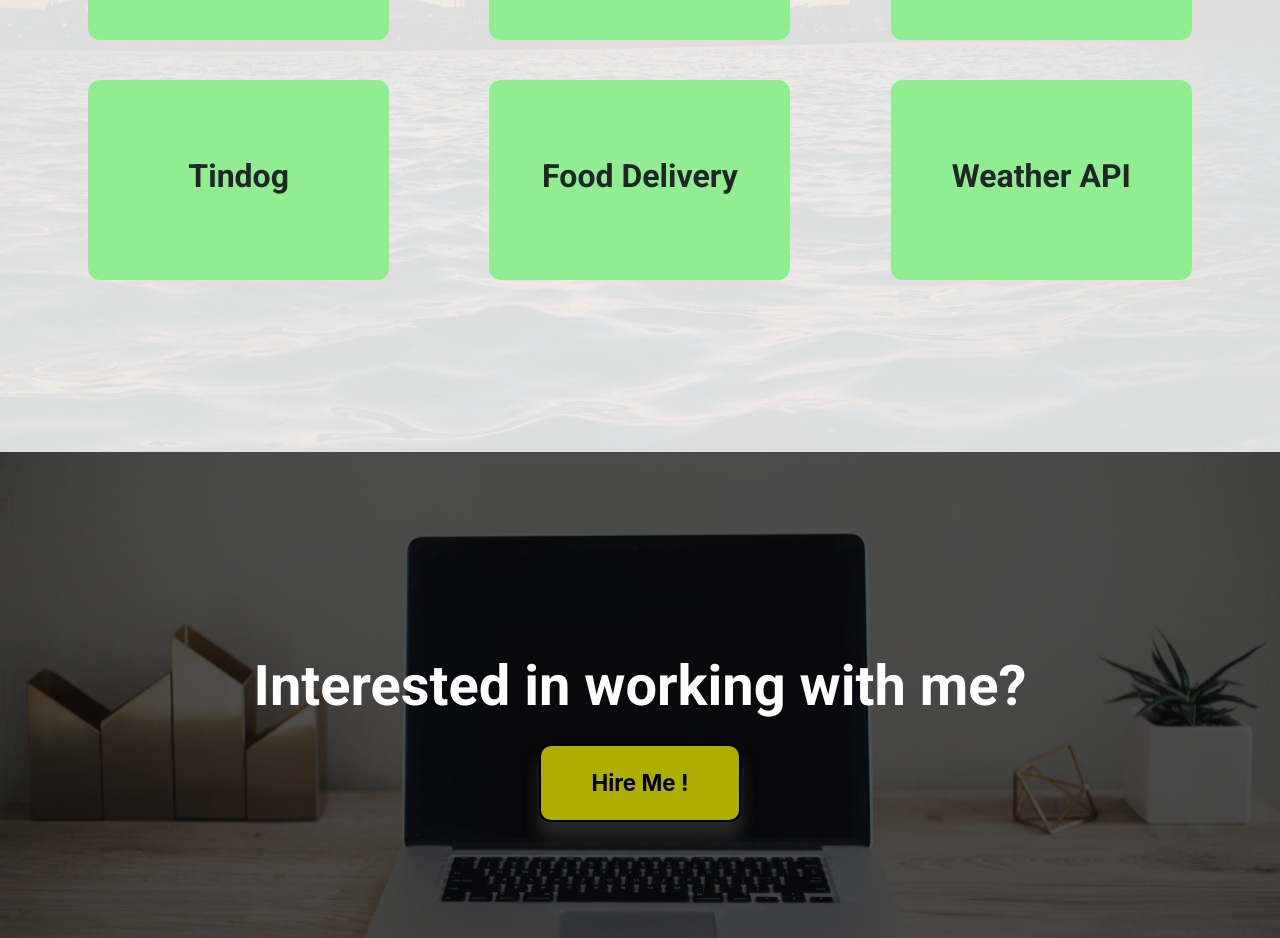
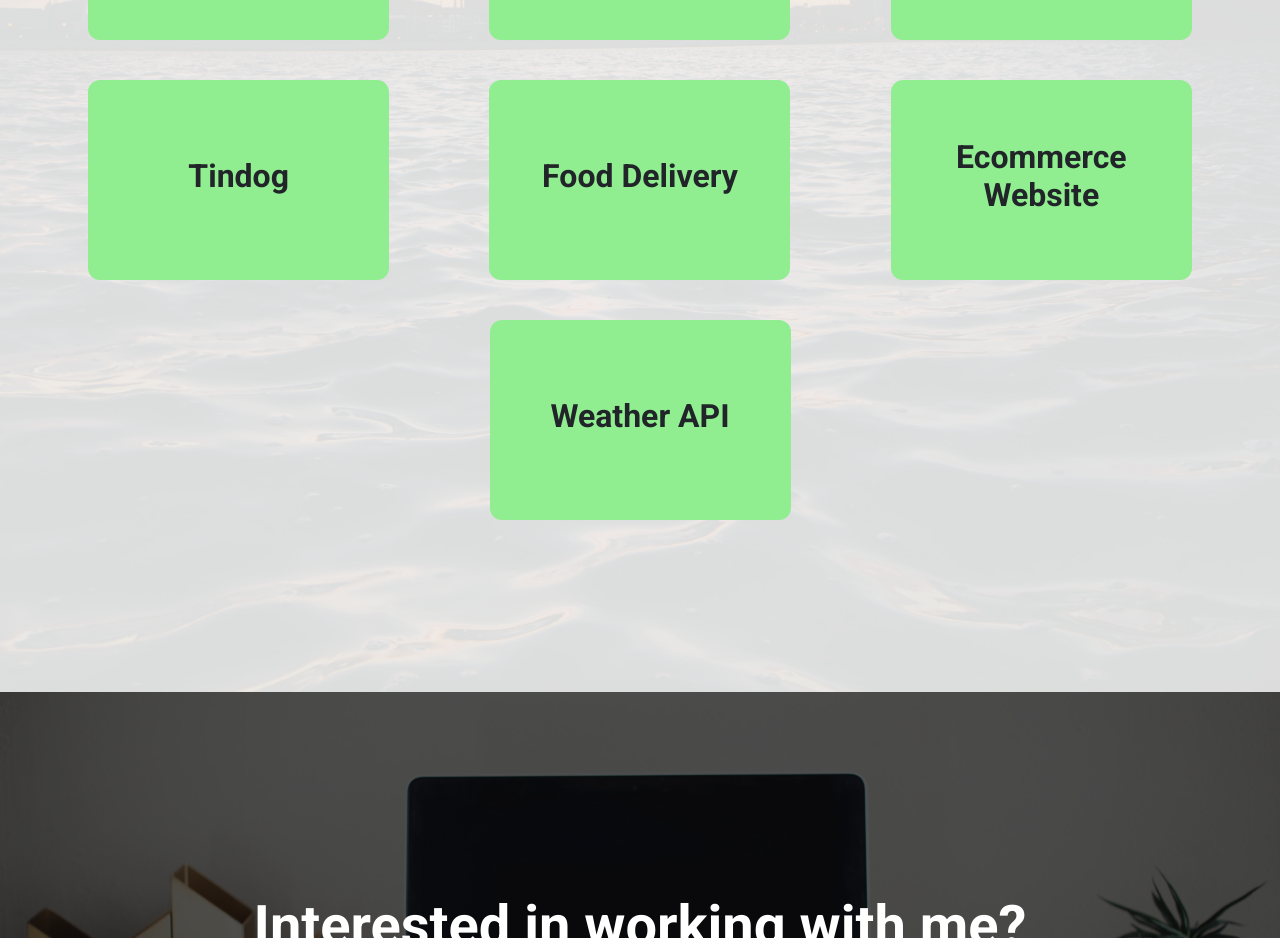
Before and after one commit to mananaggarwal2001/Porfolio, a React (Create React App) app: page / in a window 1280 px wide. Shown: the part 5040-5978 px from the top of the page. Built offline with nearby package versions, Linux system fonts and the light colour scheme; some icons are missing.

Commit message:
changes made in the website

```diff
--- a/src/App.js
+++ b/src/App.js
@@ -80,6 +80,11 @@ function App() {
       applicationLink: null
     },
     {
+      name: 'Ecommerce Website',
+      githubLink: 'https://github.com/mananaggarwal2001/Codes-Wear.git',
+      applicationLink: null
+    },
+    {
       name: 'Weather API',
       githubLink: 'https://github.com/mananaggarwal2001/Weather-Api',
       applicationLink: null
```
